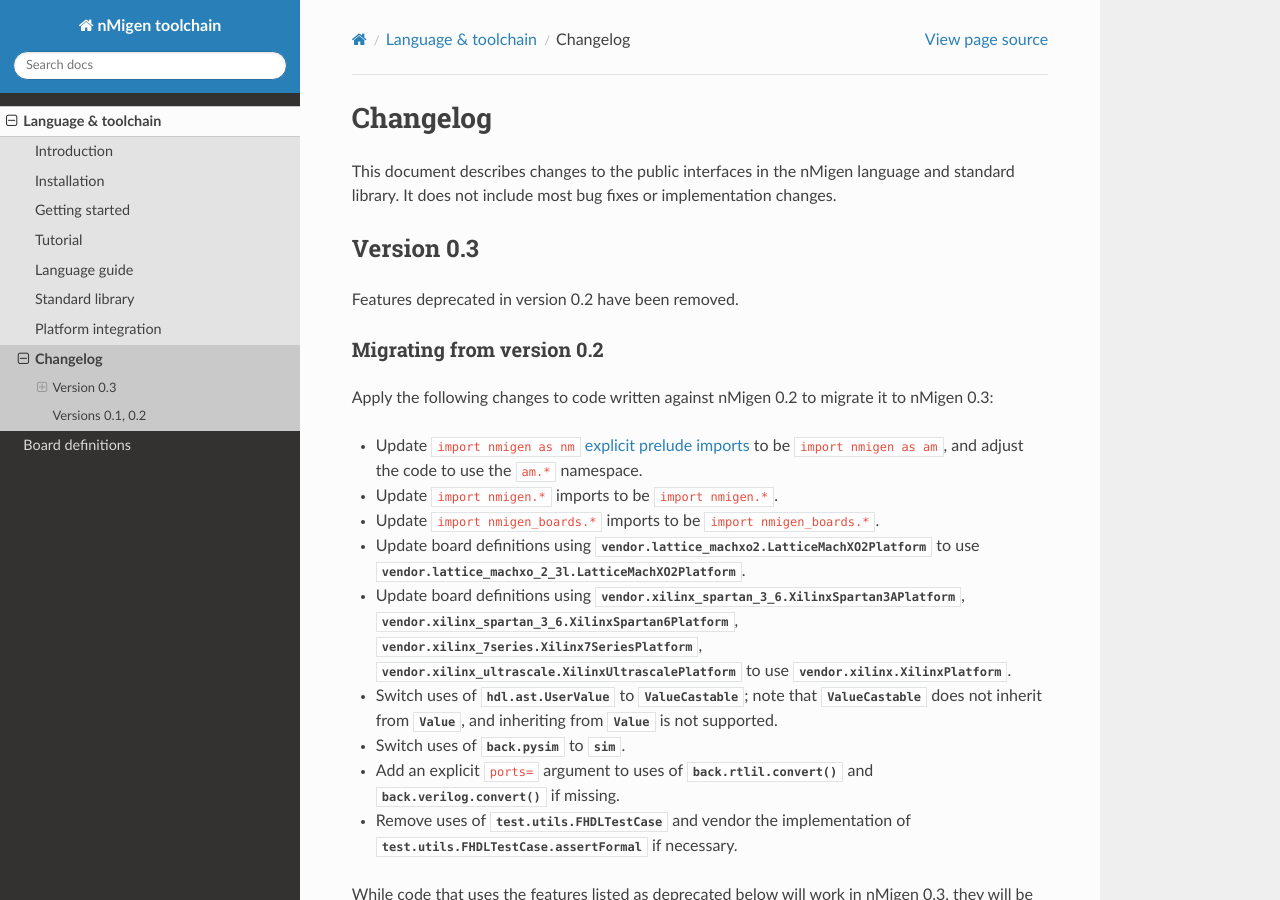
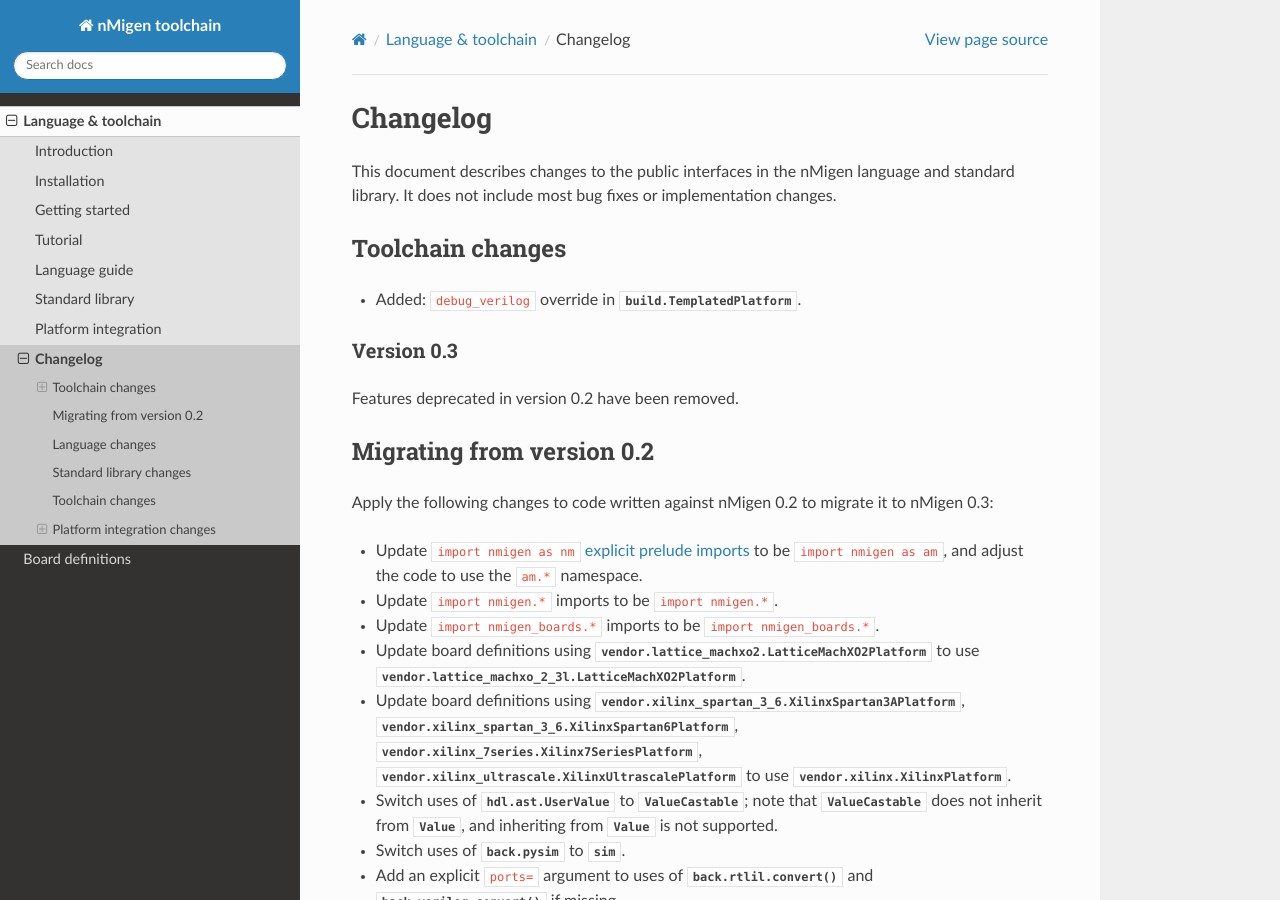
Before and after one commit to nmigen1/nmigen, a Sphinx documentation site: the page built from docs/changes.rst, in a window 1280 px wide and 900 px high. Built offline with Sphinx 7.4.7 and the Read the Docs theme 2.0.0, drawn with Linux system fonts in a browser that asks for light colours; the version number could not be read and is left out.

Commit message:
From f39ee6e01457afc7856f06f50a080d1ba741c046 Mon Sep 17 00:00:00 2001 From: Irides <irides@irides.network> Date: Tue, 5 Apr 2022 19:32:54 -0500 Subject: [PATCH 16/20] docs/changes: document addition of `debug_verilog`  override.

```diff
--- a/docs/changes.rst
+++ b/docs/changes.rst
@@ -2,6 +2,14 @@ Changelog
 #########
 
 This document describes changes to the public interfaces in the nMigen language and standard library. It does not include most bug fixes or implementation changes.
+
+
+Toolchain changes
+-----------------
+
+.. currentmodule:: nmigen
+
+* Added: ``debug_verilog`` override in :class:`build.TemplatedPlatform`.
 
 
 Version 0.3
```
